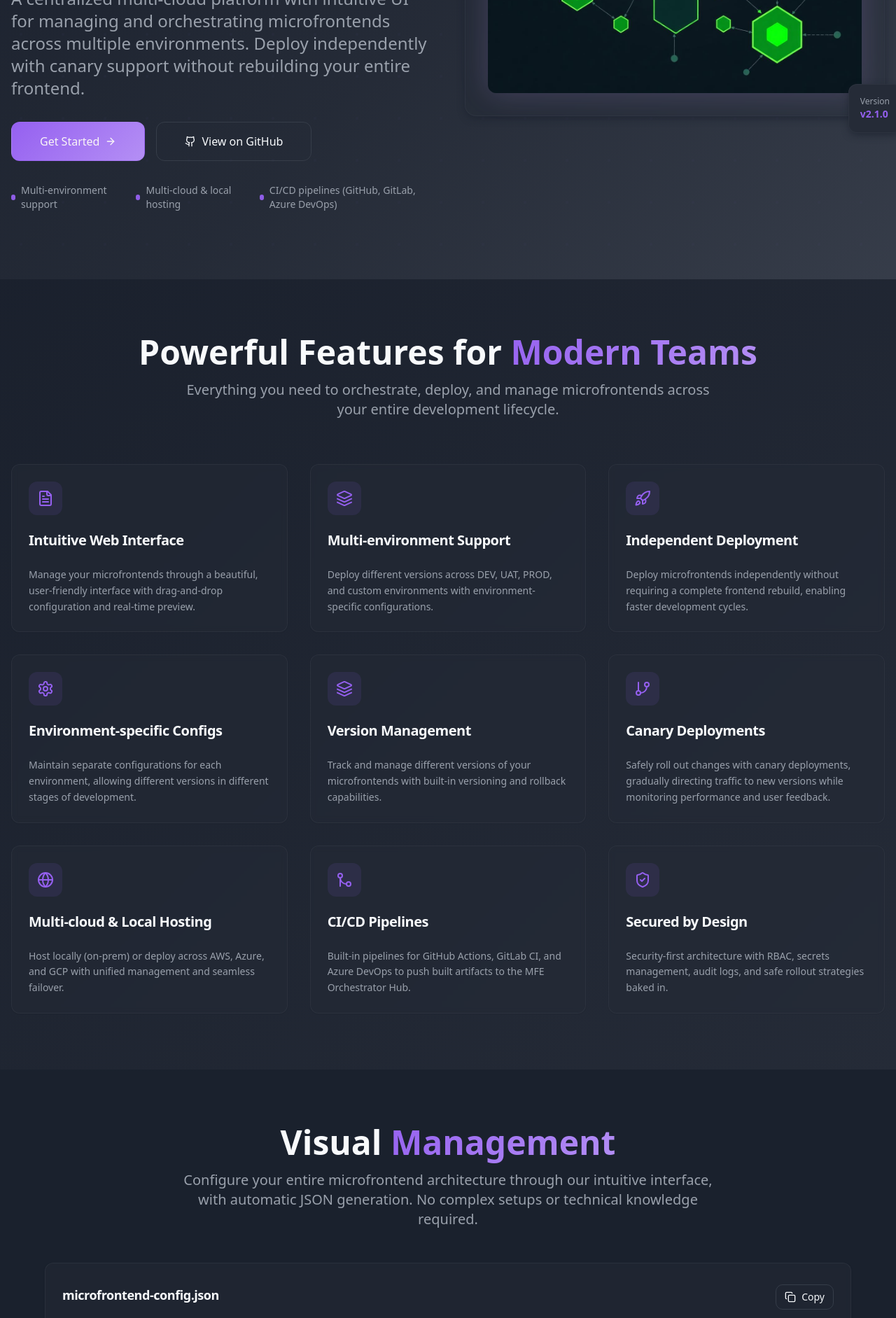
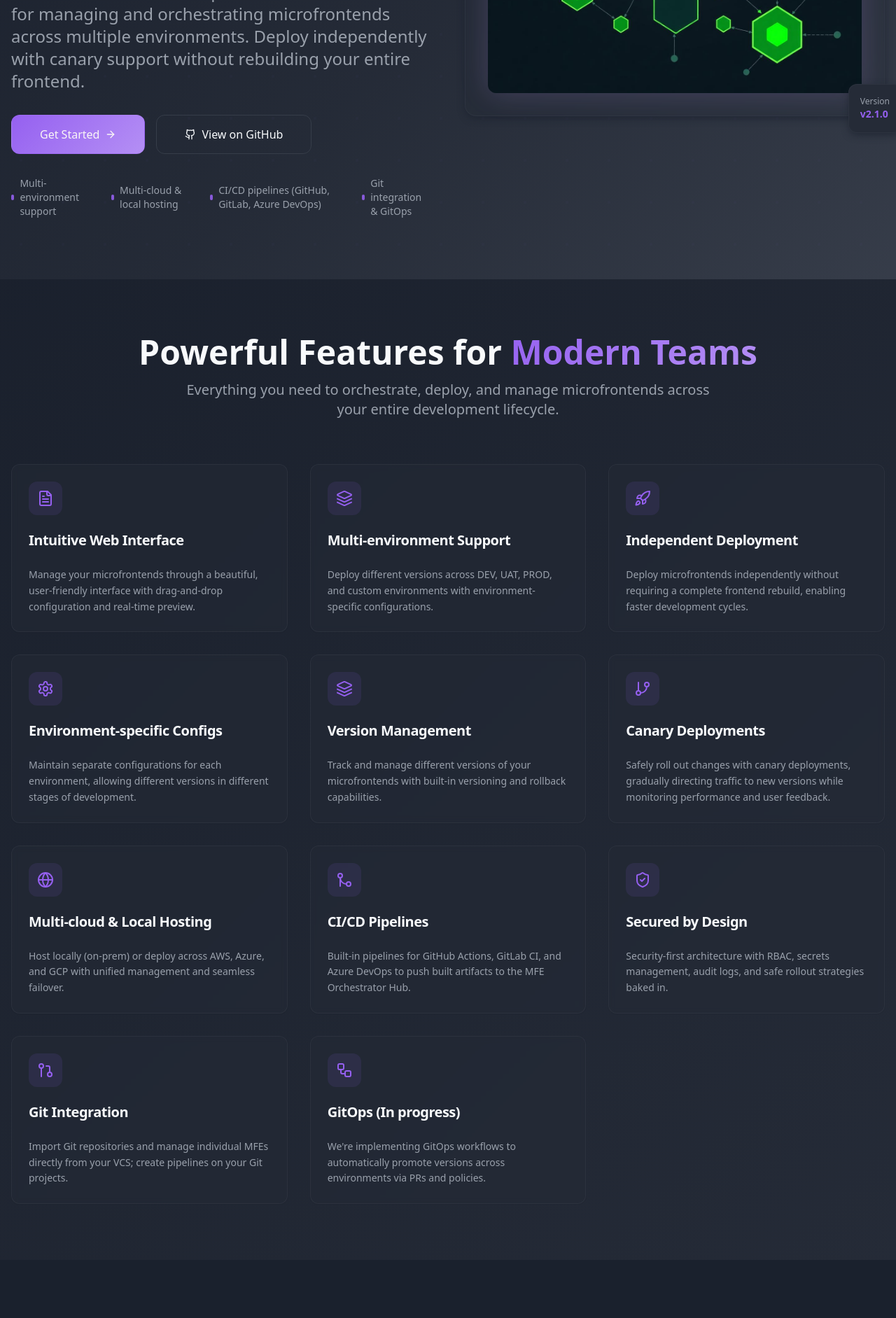
Before and after one commit to mfe-orchestrator/mfe-orchestrator.github.io, a React (Vite) app: page / in a window 1280 px wide. Shown: the part 401-2284 px from the top of the page at 70% size. Built offline with nearby package versions, Linux system fonts and the light colour scheme.

Commit message:
Add Git integration and GitOps
Integrates with Git for managing individual microfrontends, allowing Git project imports and direct pipeline creation. Also implements the GitOps approach.

```diff
--- a/src/components/Features.tsx
+++ b/src/components/Features.tsx
@@ -7,7 +7,9 @@ import {
   Layers,
   GitBranch,
   GitMerge,
-  ShieldCheck
+  ShieldCheck,
+  GitPullRequest,
+  Workflow
 } from "lucide-react";
 
 const features = [
@@ -55,6 +57,16 @@ const features = [
     icon: ShieldCheck,
     title: "Secured by Design",
     description: "Security-first architecture with RBAC, secrets management, audit logs, and safe rollout strategies baked in."
+  },
+  {
+    icon: GitPullRequest,
+    title: "Git Integration",
+    description: "Import Git repositories and manage individual MFEs directly from your VCS; create pipelines on your Git projects."
+  },
+  {
+    icon: Workflow,
+    title: "GitOps (In progress)",
+    description: "We're implementing GitOps workflows to automatically promote versions across environments via PRs and policies."
   }
 ];
 
--- a/src/components/Hero.tsx
+++ b/src/components/Hero.tsx
@@ -57,6 +57,10 @@ const Hero = () => {
                 <div className="w-2 h-2 bg-primary rounded-full animate-pulse animation-delay-400"></div>
                 CI/CD pipelines (GitHub, GitLab, Azure DevOps)
               </div>
+              <div className="flex items-center gap-2">
+                <div className="w-2 h-2 bg-primary rounded-full animate-pulse animation-delay-600"></div>
+                Git integration & GitOps
+              </div>
             </div>
           </div>
 
```
